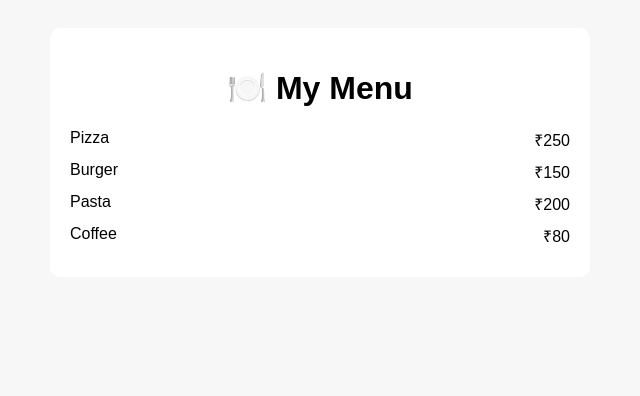
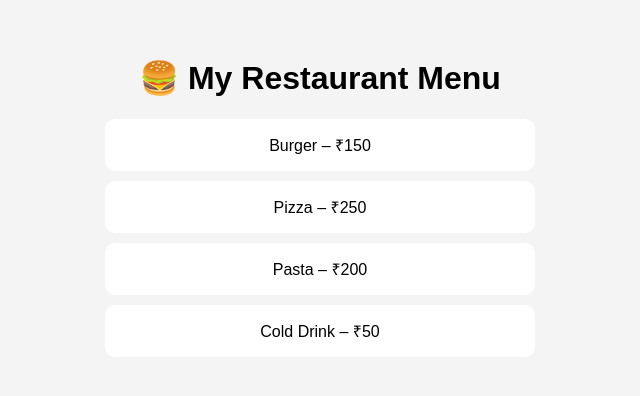
Before and after one commit to Reddy-PLK/qr-api, a Flask app: page /menu in a window 1280 px wide. Shown: the top 396 px of the page, without its empty margins (320-960 px from the left). Run offline with Flask 3, Linux system fonts and the light colour scheme.

Commit message:
Update menu.html

```diff
--- a/templates/menu.html
+++ b/templates/menu.html
@@ -4,53 +4,28 @@
     <title>My Menu</title>
     <style>
         body {
-            font-family: Arial, sans-serif;
-            background: #f7f7f7;
-            padding: 20px;
-        }
-        .menu {
-            max-width: 500px;
-            margin: auto;
-            background: white;
-            padding: 20px;
-            border-radius: 10px;
-        }
-        h1 {
+            font-family: Arial;
+            background: #f4f4f4;
             text-align: center;
+            padding: 30px;
         }
         .item {
-            display: flex;
-            justify-content: space-between;
-            margin: 10px 0;
+            background: white;
+            padding: 15px;
+            margin: 10px auto;
+            max-width: 400px;
+            border-radius: 10px;
         }
     </style>
 </head>
 <body>
 
-<div class="menu">
-    <h1>🍽️ My Menu</h1>
+<h1>🍔 My Restaurant Menu</h1>
 
-    <div class="item">
-        <span>Pizza</span>
-        <span>₹250</span>
-    </div>
-
-    <div class="item">
-        <span>Burger</span>
-        <span>₹150</span>
-    </div>
-
-    <div class="item">
-        <span>Pasta</span>
-        <span>₹200</span>
-    </div>
-
-    <div class="item">
-        <span>Coffee</span>
-        <span>₹80</span>
-    </div>
-
-</div>
+<div class="item">Burger – ₹150</div>
+<div class="item">Pizza – ₹250</div>
+<div class="item">Pasta – ₹200</div>
+<div class="item">Cold Drink – ₹50</div>
 
 </body>
 </html>
```
